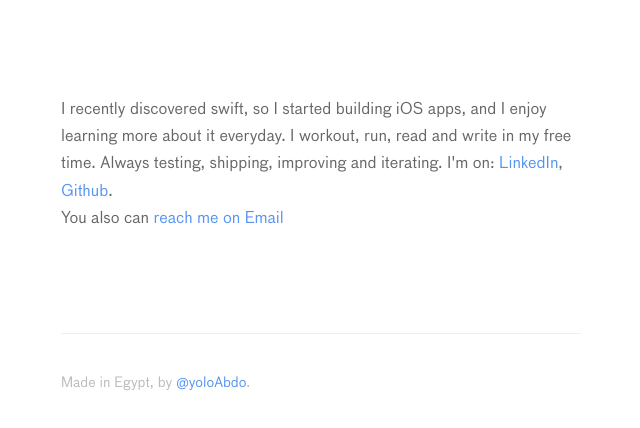
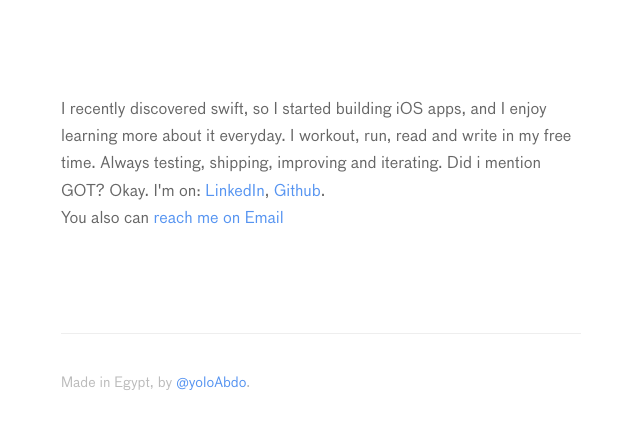
Before and after one commit to Yoloabdo/yoloabdo.github.io, a plain HTML site: page index.html in a window 1280 px wide. Shown: the part 150-578 px from the top of the page, without its empty margins (319-959 px from the left). Drawn offline with nearby package versions, Linux system fonts and the light colour scheme; a script that the page names is missing.

Commit message:
header fix

```diff
--- a/index.html
+++ b/index.html
@@ -15,13 +15,13 @@
 
 	<section id="wrapper">
 	 <header id="header">
-  <a href="/" id="title">
-  <img src="logo.png" style="width: 2em">
-  </a>
-  </header>
+	  <a href="/" id="title">
+	  <img src="logo.png" style="width: 2em">
+	  </a>
+	  </header>
 			<p>
 			I recently discovered swift, so I started building iOS apps, and I enjoy learning more about it everyday.
-			I workout, run, read and write in my free time. Always testing, shipping, improving and iterating.
+			I workout, run, read and write in my free time. Always testing, shipping, improving and iterating. Did i mention GOT? Okay.
 			I'm on:
 			<a href="https://eg.linkedin.com/in/abdulrhmaneaita">LinkedIn</a>, <a href="https://github.com/Yoloabdo">Github</a>.
 			<br>
```
